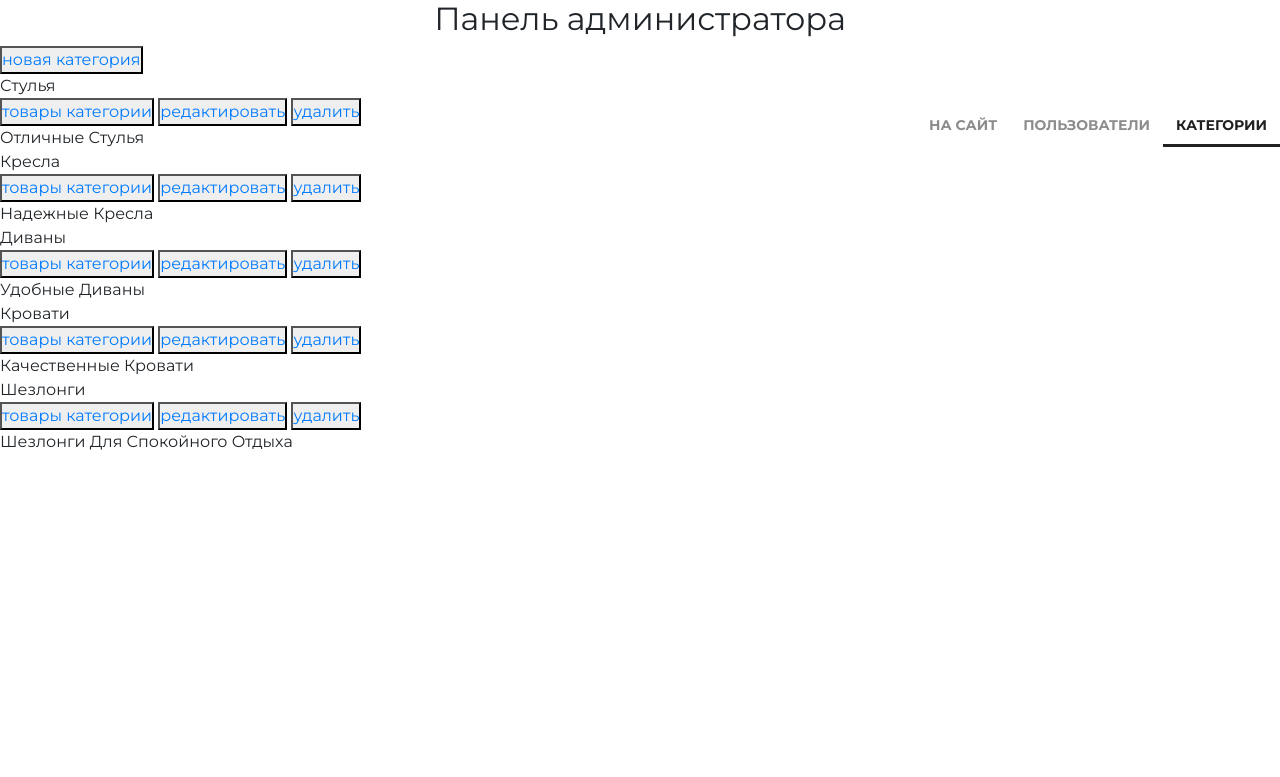
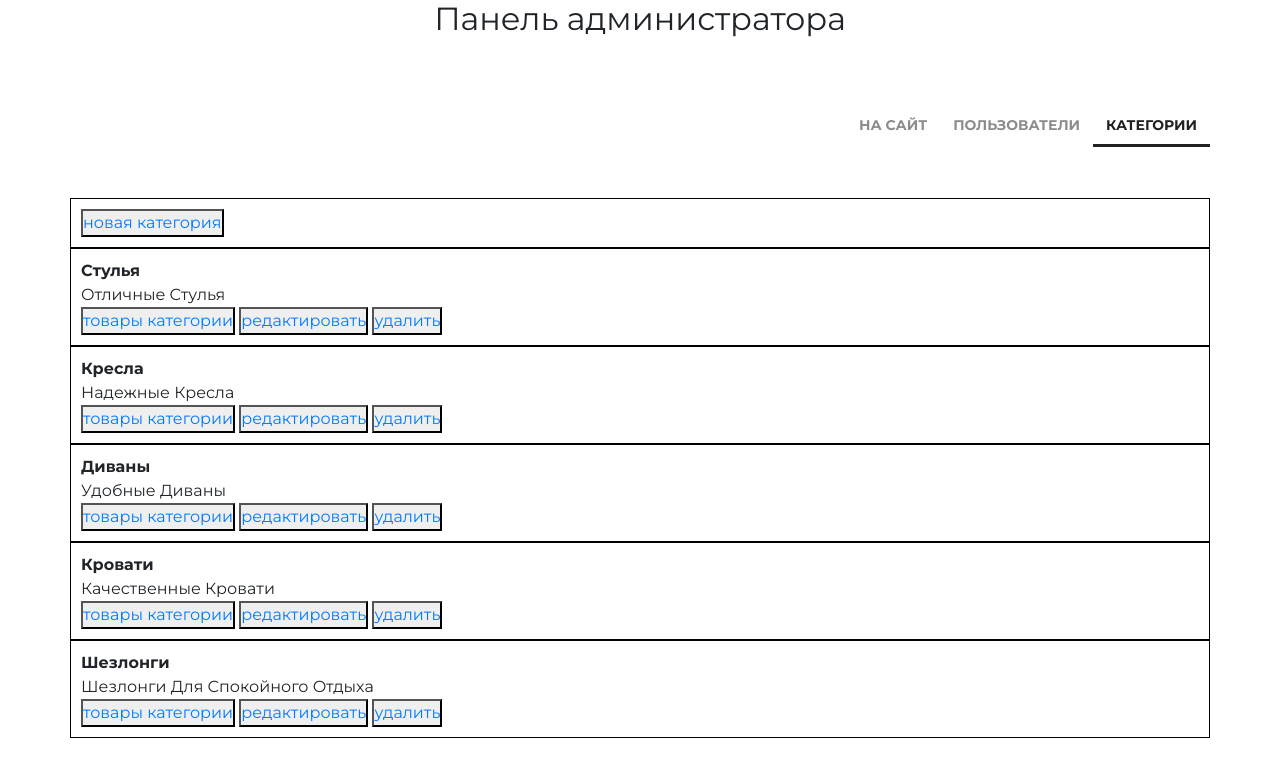
Before and after one commit to Jenny6199/django-start-v2, a Django app: page /admin/categories/read/ in a window 1280 px wide. Shown: the top 777 px of the page. Run offline with Django 3.2, Linux system fonts and the light colour scheme; data comes from the database, SQL or seed files in the repository; some libraries are stand-ins or nearby versions.

Commit message:
some changes in css

```diff
--- a/src/geekshop/adminapp/templates/adminapp/categories.html
+++ b/src/geekshop/adminapp/templates/adminapp/categories.html
@@ -3,16 +3,22 @@
 
 {% block content %}
     <div class="categories_list">
-        <button class="new_category">
-            <a href="{% url 'admin:category_create' %}">
-                новая категория
-            </a>
-        </button>
+        <div class="block">
+             <button class="new_category">
+                <a href="{% url 'admin:category_create' %}">
+                    новая категория
+                </a>
+            </button>
+        </div>
+
 
         {% for object in objects %}
-            <div class="category_record {% if not object.is_active %}not_active {% endif %}">
+            <div class="category_record block {% if not object.is_active %}not_active {% endif %}">
                 <div class="category_name">
                     {{ object.name|title }}
+                </div>
+                <div class="category_desc">
+                    {{ object.description|title }}
                 </div>
                 <div class="category_actions">
                     <button>
@@ -31,9 +37,6 @@
                         </a>
                     </button>
                 </div>
-                <div class="category_desc">
-                    {{ object.description|title }}
-                </div>
             </div>
         {% endfor %}
     </div>
--- a/src/geekshop/static/css/style.css
+++ b/src/geekshop/static/css/style.css
@@ -1072,10 +1072,30 @@ td:first-child {
 	display: block;
 }
 
-.mw100 {
+.mw100{
     max-width: 100%
 }
 
-.category_record.not_active {
+.category_record.not_active{
     opacity: 0.5;
 }
+
+
+.admin_container{
+    width: 1140px;
+    margin: 0 auto;
+}
+
+.categories_list{
+    width: 100%;
+    margin-top: 20vh;
+}
+
+.block{
+    padding: 10px;
+    border: 1px solid black;
+}
+
+.category_name{
+    font-weight: bold;
+}
```
